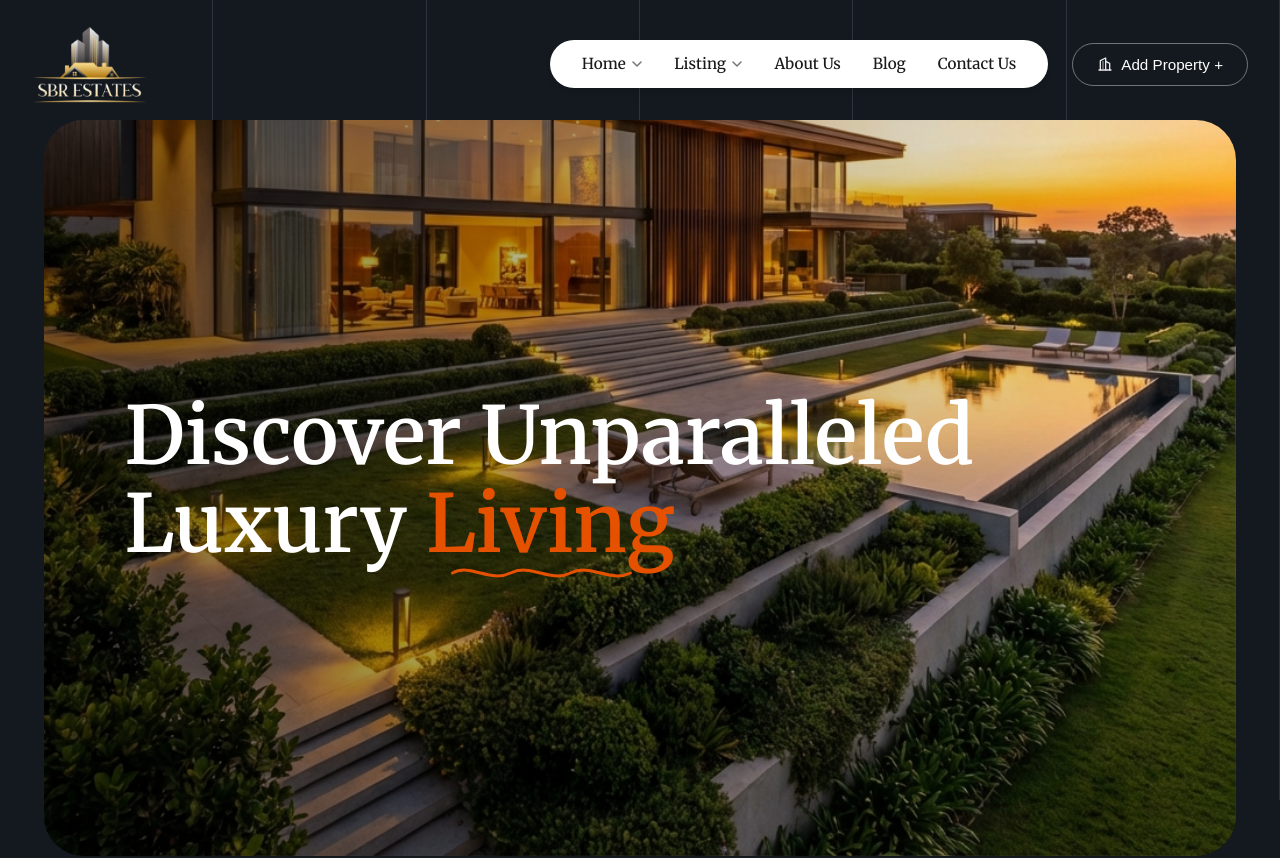
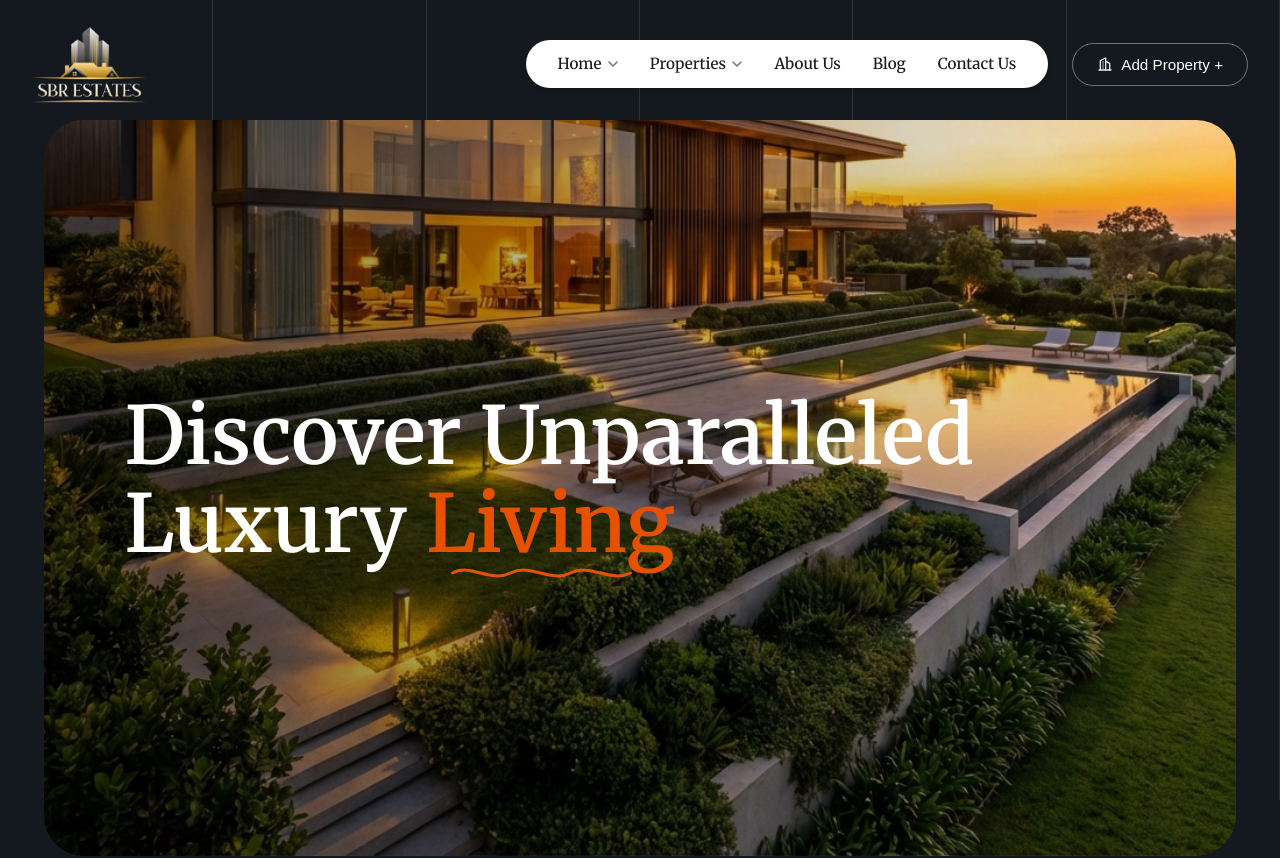
Before and after one commit to viratco/sbrwebsite, a React (Vite) app: page / in a window 1280 px wide. Shown: the top 858 px of the page. Built offline with nearby package versions, Linux system fonts and the light colour scheme; no server answers.

Commit message:
Fix navigation links in Navbar and Footer

```diff
--- a/src/components/Footer.jsx
+++ b/src/components/Footer.jsx
@@ -1,4 +1,5 @@
 import { FaEnvelope, FaPhone, FaChevronRight, FaMapMarkerAlt } from 'react-icons/fa';
+import { Link } from 'react-router-dom';
 import './Footer.css';
 import logo from '../assets/logo.png';
 import footerBg from '../assets/footer_bg.png';
@@ -38,10 +39,10 @@ const Footer = () => {
                 <div className="footer-col links-col">
                     <h3>Quick Links</h3>
                     <ul className="footer-links">
-                        <li><a href="/"><FaChevronRight /> Home</a></li>
-                        <li><a href="#about"><FaChevronRight /> About Us</a></li>
-                        <li><a href="#properties"><FaChevronRight /> Properties</a></li>
-                        <li><a href="#contact"><FaChevronRight /> Contact</a></li>
+                        <li><Link to="/"><FaChevronRight /> Home</Link></li>
+                        <li><Link to="/info"><FaChevronRight /> About Us</Link></li>
+                        <li><a href="/#properties"><FaChevronRight /> Properties</a></li>
+                        <li><a href="/#contact"><FaChevronRight /> Contact</a></li>
                     </ul>
                 </div>
 
--- a/src/components/Navbar.jsx
+++ b/src/components/Navbar.jsx
@@ -28,15 +28,15 @@ const Navbar = () => {
                             <path d="M1 1L5 5L9 1" stroke="currentColor" strokeWidth="1.5" strokeLinecap="round" strokeLinejoin="round" />
                         </svg>
                     </Link>
-                    <a href="#listing" className="nav-link">
-                        Listing
+                    <a href="/#properties" className="nav-link">
+                        Properties
                         <svg className="chevron" width="10" height="6" viewBox="0 0 10 6" fill="none" xmlns="http://www.w3.org/2000/svg">
                             <path d="M1 1L5 5L9 1" stroke="currentColor" strokeWidth="1.5" strokeLinecap="round" strokeLinejoin="round" />
                         </svg>
                     </a>
                     <Link to="/info" className="nav-link">About Us</Link>
                     <Link to="/blog" className="nav-link">Blog</Link>
-                    <a href="#contact" className="nav-link">Contact Us</a>
+                    <a href="/#contact" className="nav-link">Contact Us</a>
                 </div>
 
                 {/* Right CTA Button (Desktop) */}
@@ -64,10 +64,10 @@ const Navbar = () => {
                 <div className={`mobile-menu ${isOpen ? 'active' : ''}`}>
                     <div className="mobile-nav-links">
                         <Link to="/" className="mobile-link" onClick={toggleMenu}>Home</Link>
-                        <a href="#listing" className="mobile-link" onClick={toggleMenu}>Listing</a>
+                        <a href="/#properties" className="mobile-link" onClick={toggleMenu}>Properties</a>
                         <Link to="/info" className="mobile-link" onClick={toggleMenu}>About Us</Link>
                         <Link to="/blog" className="mobile-link" onClick={toggleMenu}>Blog</Link>
-                        <a href="#contact" className="mobile-link" onClick={toggleMenu}>Contact Us</a>
+                        <a href="/#contact" className="mobile-link" onClick={toggleMenu}>Contact Us</a>
 
                         <button className="navbar-cta mobile-cta">
                             Add Property +
--- a/src/components/PropertySlider.jsx
+++ b/src/components/PropertySlider.jsx
@@ -68,7 +68,7 @@ const PropertySlider = () => {
     };
 
     return (
-        <section className="property-showcase-section">
+        <section id="properties" className="property-showcase-section">
             <div className="property-header">
                 <h2 className="property-title">Curated Residences</h2>
                 <p className="property-subtitle">
```
